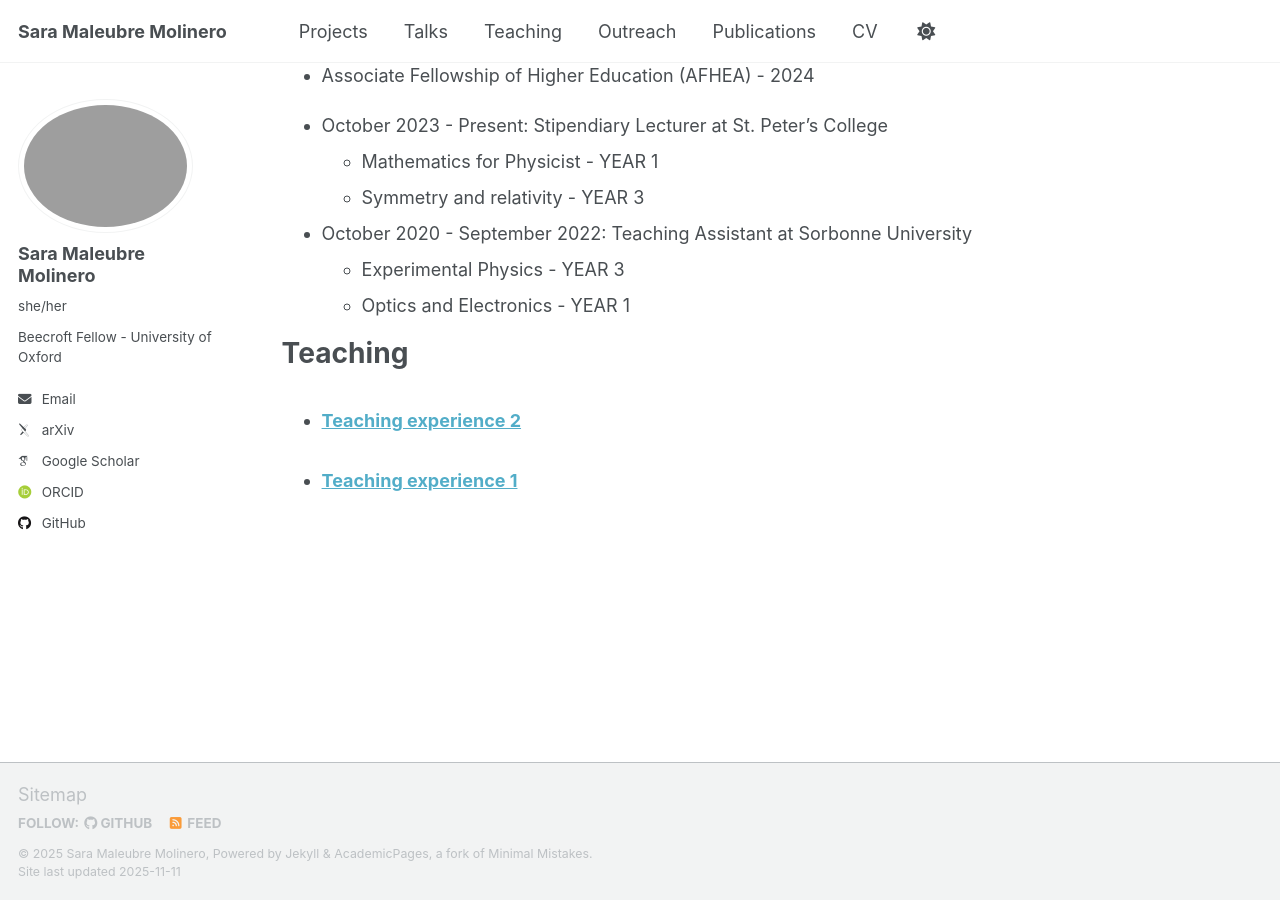
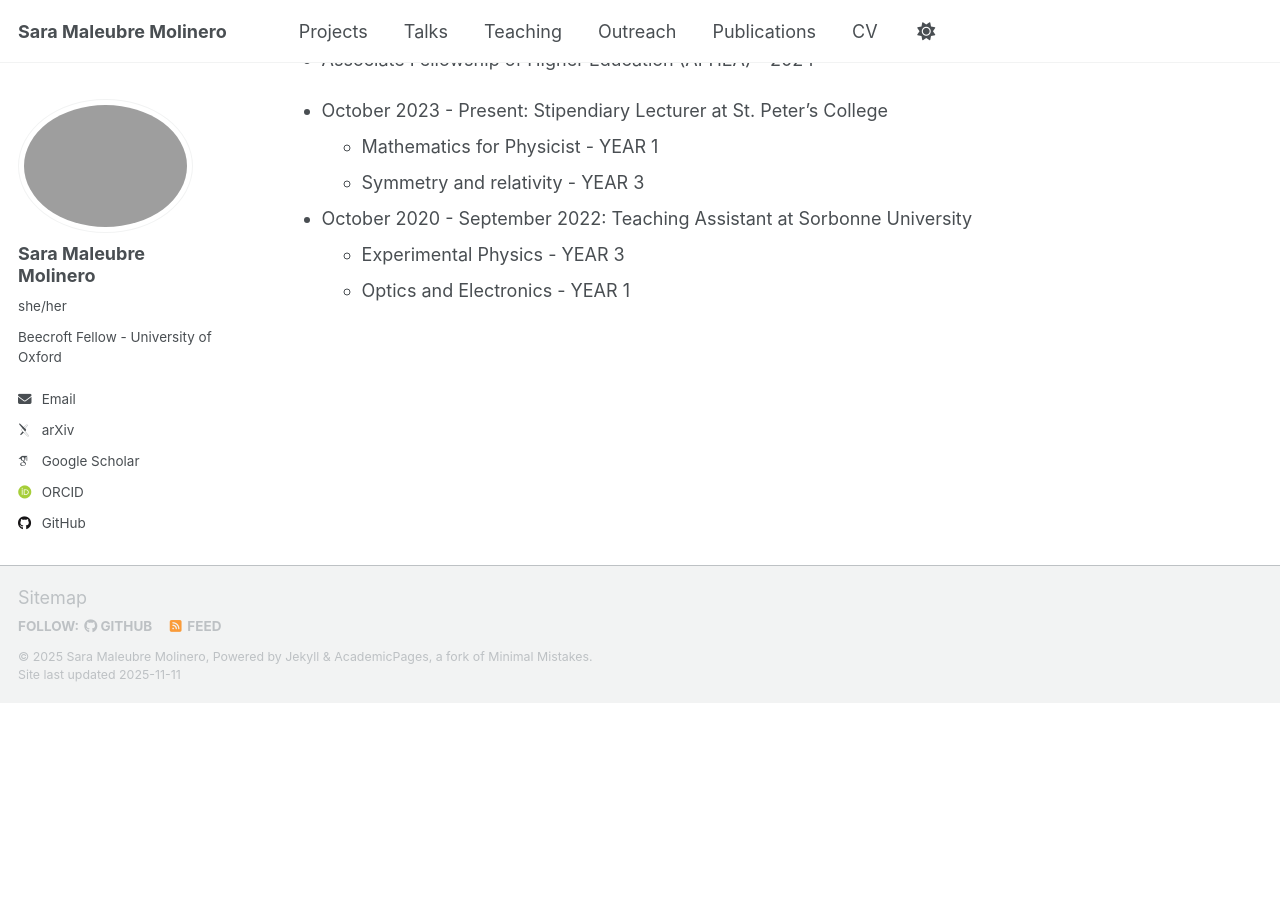
Before and after one commit to SaraMaleubre/saramaleubre.github.io, a Jekyll site: the page built from _pages/cv.md, in a window 1280 px wide and 900 px high, scrolled down 973 px. Built offline with Jekyll 4.4.1, drawn with Linux system fonts in a browser that asks for light colours; some web fonts are replaced; a script that is not in the unit is left out; after the commit the page ends 1676 px from its top, so only the background shows below that.

Commit message:
changes to cv

```diff
--- a/_pages/cv.md
+++ b/_pages/cv.md
@@ -78,11 +78,11 @@ Talks
     {% include archive-single-talk-cv.html  %}
   {% endfor %}</ul> -->
 
-Teaching
+<!-- Teaching
 ======
   <ul>{% for post in site.teaching reversed %}
     {% include archive-single-cv.html %}
-  {% endfor %}</ul>
+  {% endfor %}</ul> -->
 
 <!-- Service and leadership
 ======
```
Also changed, not shown: other parts of _pages/cv.md (+1 -1 lines), 1 other file.
